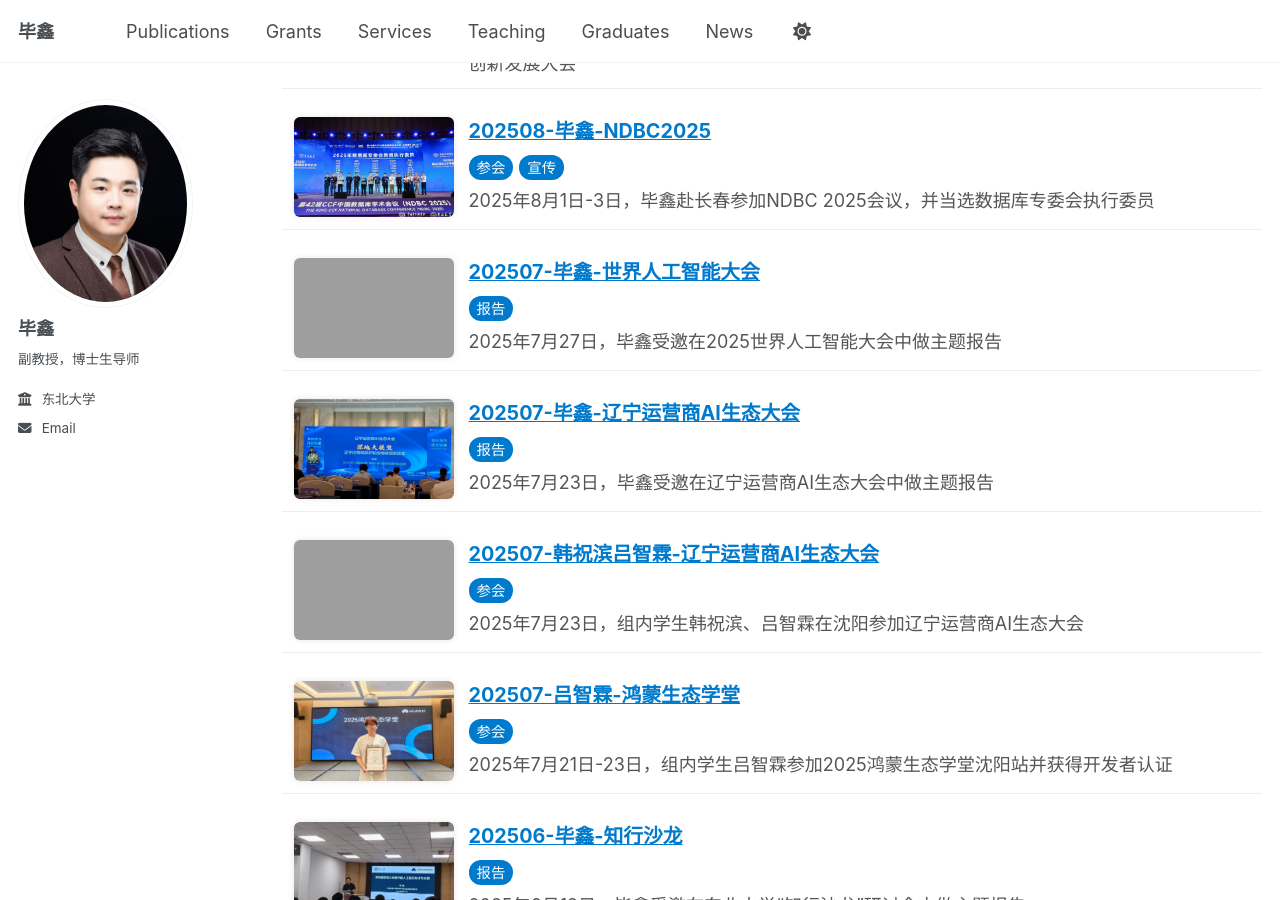
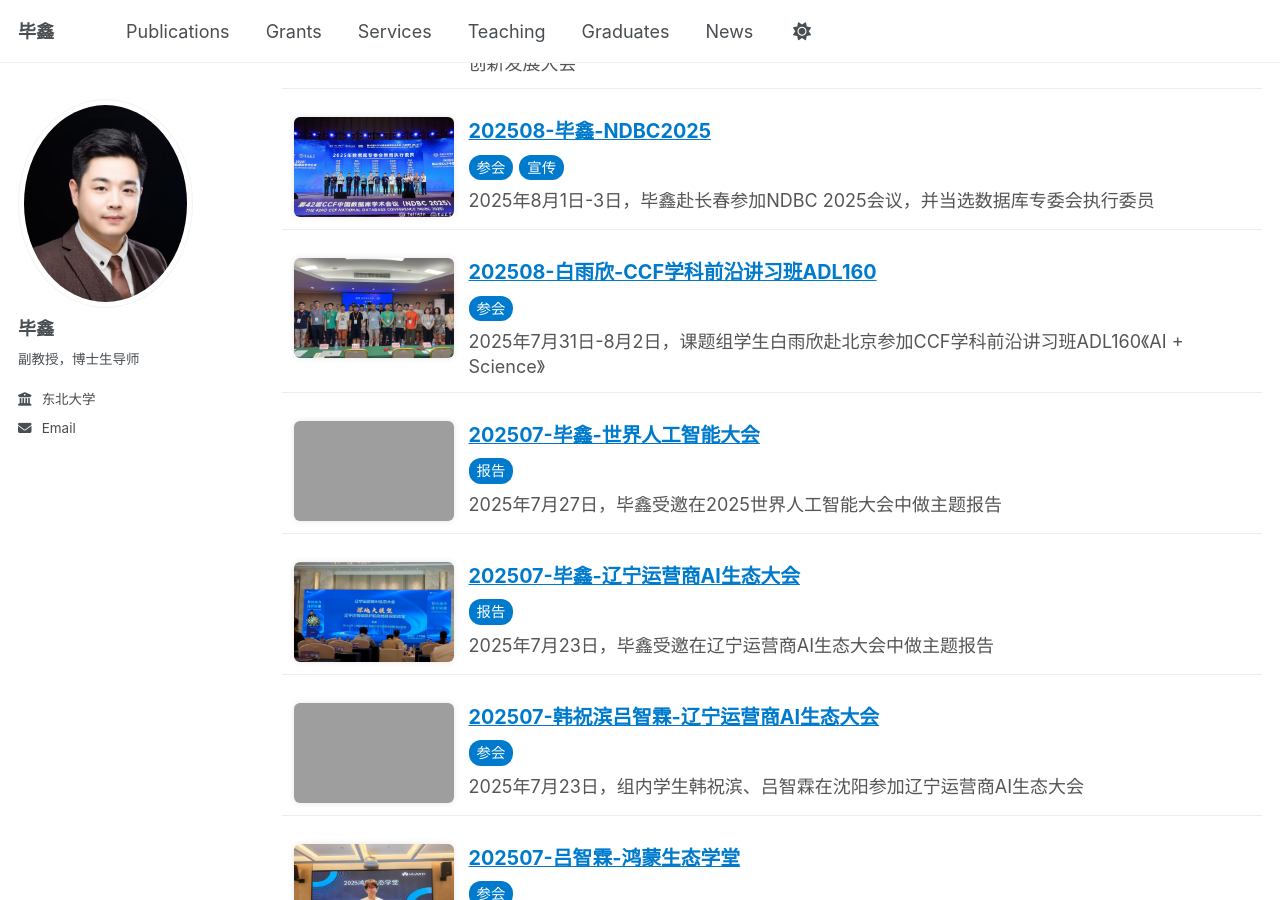
Before and after one commit to IDME-AI/IDME-AI.github.io, a Jekyll site: the page built from _pages/news.md, in a window 1280 px wide and 900 px high, scrolled down 407 px. Built offline with Jekyll 4.4.1, drawn with Linux system fonts in a browser that asks for light colours; grey boxes are pictures that could not be loaded.

Commit message:
Initial commit

```diff
--- a/_data/gallery.yml
+++ b/_data/gallery.yml
@@ -12,6 +12,11 @@
   title: 202508-毕鑫-NDBC2025
   tags: [参会,宣传]
   description: 2025年8月1日-3日，毕鑫赴长春参加NDBC 2025会议，并当选数据库专委会执行委员
+
+- src: /images/news/202508-白雨欣-CCF学科前沿讲习班ADL160.jpg
+  title: 202508-白雨欣-CCF学科前沿讲习班ADL160
+  tags: [参会]
+  description: 2025年7月31日-8月2日，课题组学生白雨欣赴北京参加CCF学科前沿讲习班ADL160《AI + Science》
 
 - src: /images/news/202507-毕鑫-世界人工智能大会.jpg
   title: 202507-毕鑫-世界人工智能大会
```
Also changed, not shown: images/news/202508-白雨欣-CCF学科前沿讲习班ADL160.jpg (added).
